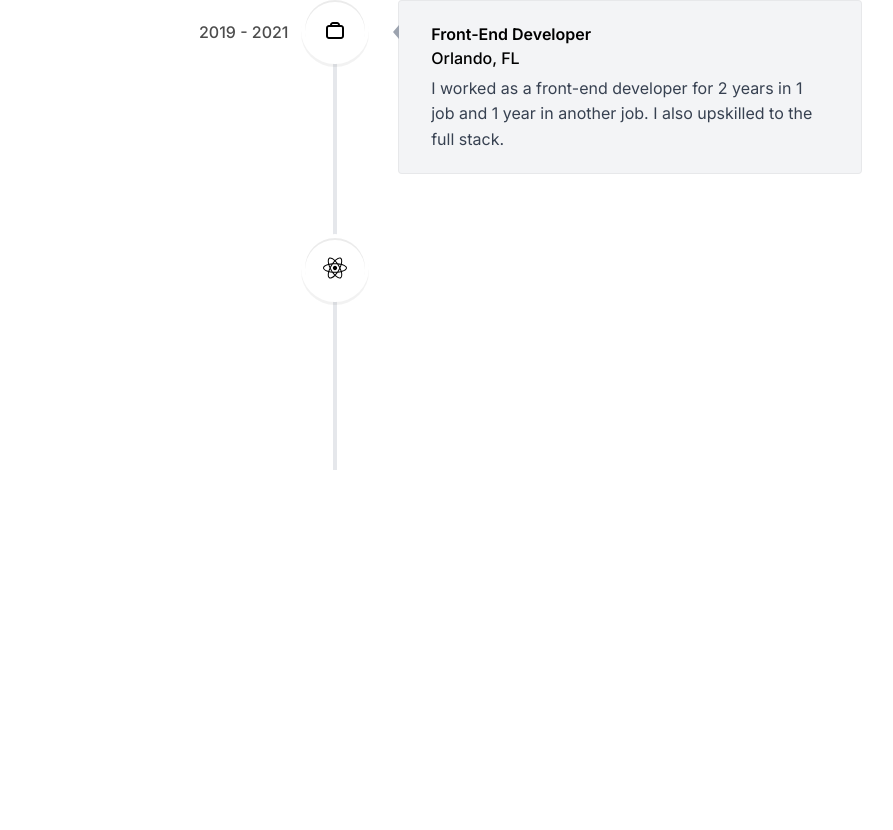
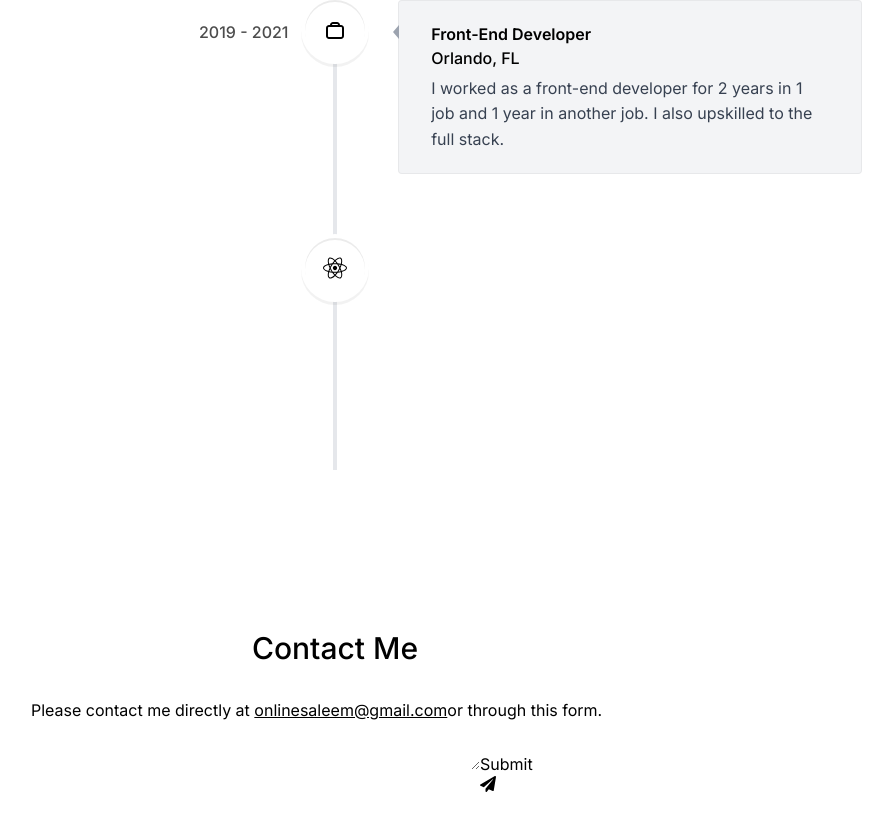
Before and after one commit to onlinesaleem/saleem-portfolio, a Next.js app: page / in a window 1280 px wide. Shown: the part 3528-4358 px from the top of the page, without its empty margins (305-1198 px from the left). Before the commit the page ends 4158 px from the top, so only its background shows below. Built offline with nearby package versions, Linux system fonts and the light colour scheme.

Commit message:
Contact page working on it

```diff
--- a/app/page.tsx
+++ b/app/page.tsx
@@ -2,6 +2,7 @@
 import Intro from '@/components/Intro'
 import SectionDivider from '@/components/SectionDivider'
 import { About } from '@/components/about'
+import Contact from '@/components/contact'
 import Experience from '@/components/experience'
 import Projects from '@/components/projects'
 import Skills from '@/components/skills'
@@ -17,6 +18,7 @@ export default function Home() {
      <Projects/>
      <Skills/>
      <Experience/>
+     <Contact/>
     </main>
   )
 }
--- a/components/contact.tsx
+++ b/components/contact.tsx
@@ -1,8 +1,24 @@
 import React from 'react'
+import SectionHeading from './section-heading'
+import { FaPaperPlane } from 'react-icons/fa'
 
 function Contact() {
   return (
-    <div>Contact</div>
+  <section id="contact" className='mb-20 sm:mb-28 w-[min(100%,38rem)]'>
+    <SectionHeading>Contact me</SectionHeading>
+    <p>Please contact me directly at <a
+    className='underline' href="mailto:onlinesaleem@gmail.com">onlinesaleem@gmail.com</a>
+        or through this form.
+    </p>
+<form>
+    <input type="email" />
+    <textarea/>
+    <button type="submit">
+        Submit <FaPaperPlane/> {" "}
+    </button>
+
+</form>
+  </section>
   )
 }
 
```
